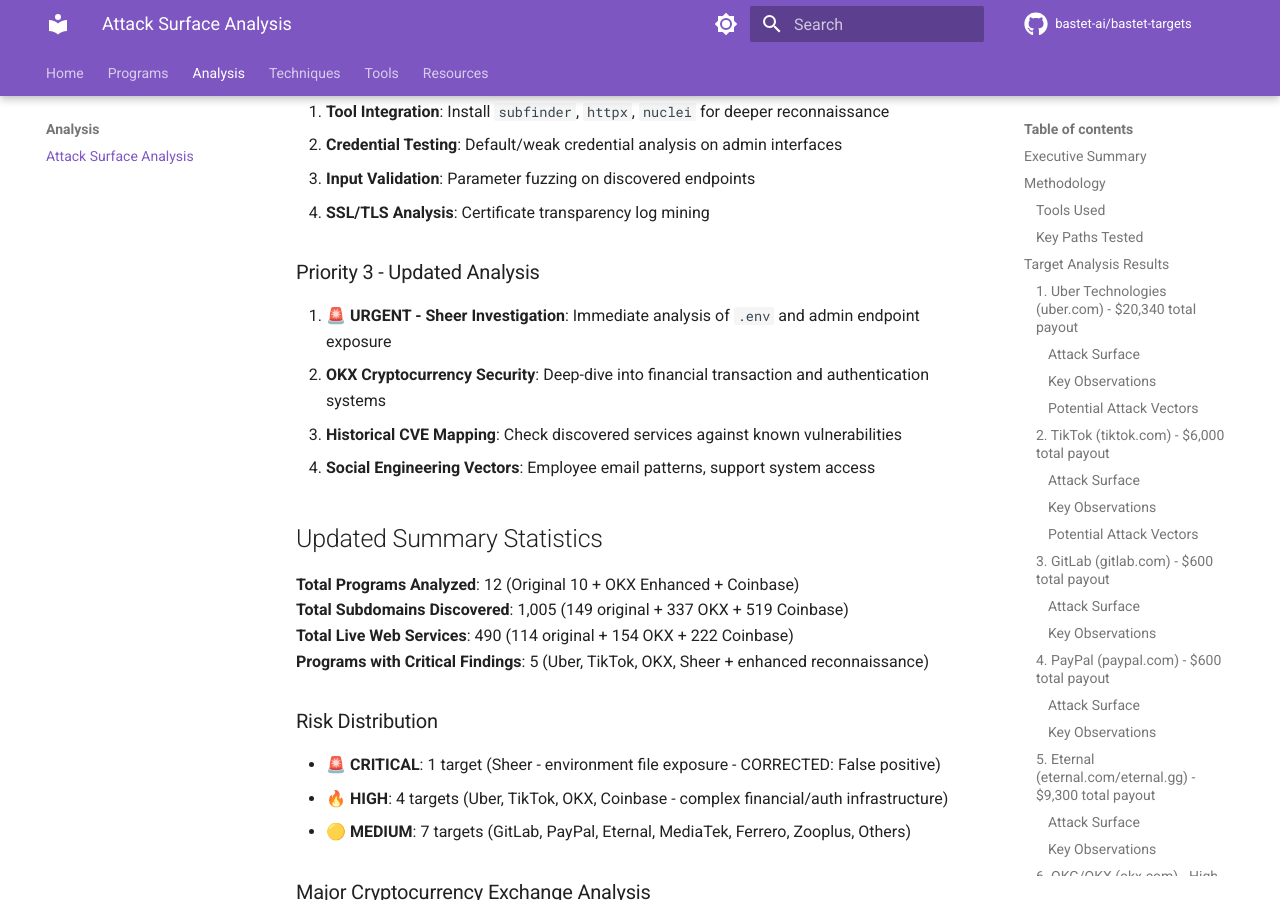
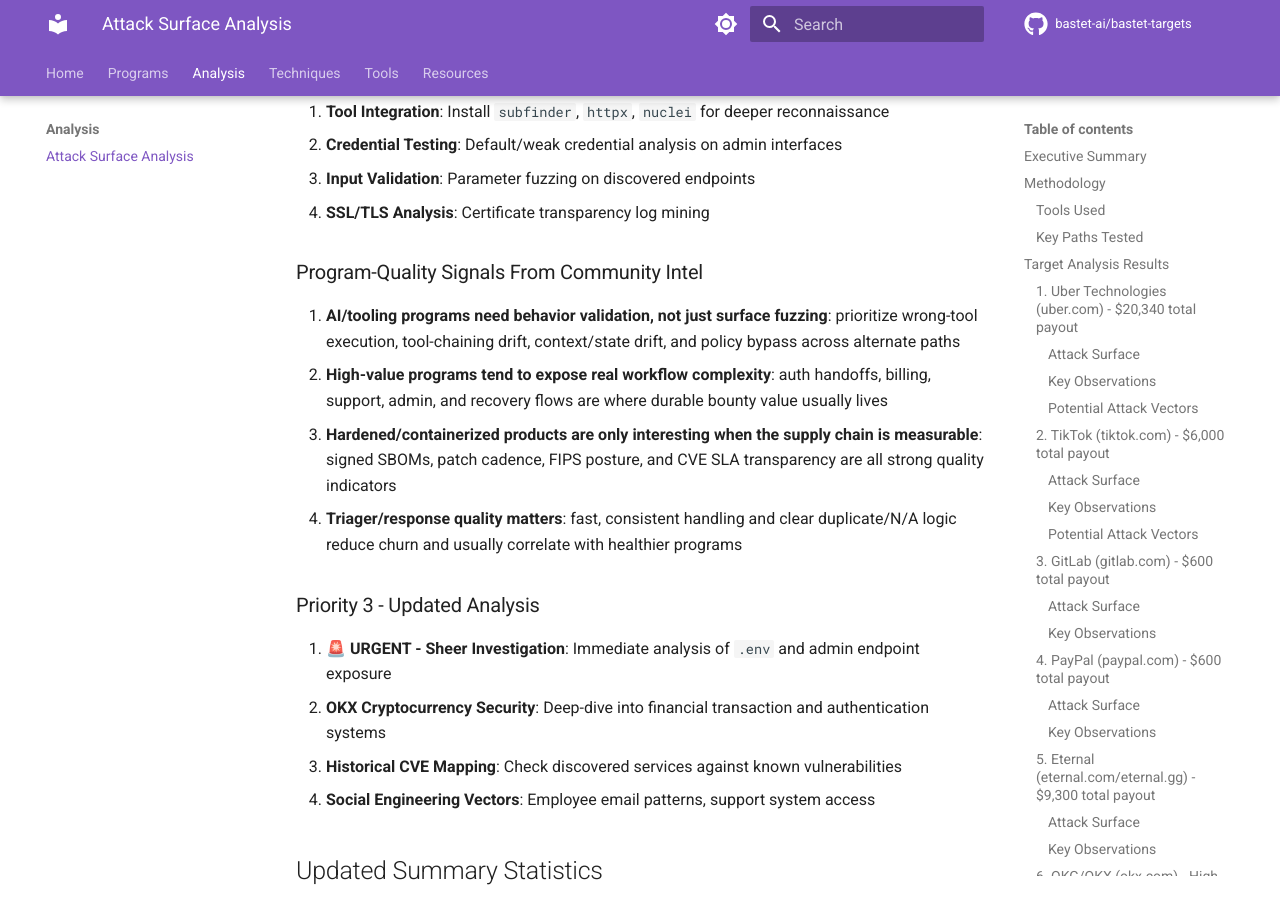
Before and after one commit to bastet-ai/bastet-targets, an MkDocs documentation site: the page built from docs/attack-surface-analysis.md, in a window 1280 px wide and 900 px high, scrolled down 7432 px. Built offline with MkDocs 1.6.1 and Material for MkDocs 9.7.7, drawn with Linux system fonts in a browser that asks for light colours; comment, search, counter and statistics services are not loaded.

Commit message:
Add program-quality signals from community intel

```diff
--- a/docs/attack-surface-analysis.md
+++ b/docs/attack-surface-analysis.md
@@ -232,6 +232,12 @@
 3. **Input Validation**: Parameter fuzzing on discovered endpoints
 4. **SSL/TLS Analysis**: Certificate transparency log mining
 
+### Program-Quality Signals From Community Intel
+1. **AI/tooling programs need behavior validation, not just surface fuzzing**: prioritize wrong-tool execution, tool-chaining drift, context/state drift, and policy bypass across alternate paths
+2. **High-value programs tend to expose real workflow complexity**: auth handoffs, billing, support, admin, and recovery flows are where durable bounty value usually lives
+3. **Hardened/containerized products are only interesting when the supply chain is measurable**: signed SBOMs, patch cadence, FIPS posture, and CVE SLA transparency are all strong quality indicators
+4. **Triager/response quality matters**: fast, consistent handling and clear duplicate/N/A logic reduce churn and usually correlate with healthier programs
+
 ### Priority 3 - Updated Analysis
 1. **🚨 URGENT - Sheer Investigation**: Immediate analysis of `.env` and admin endpoint exposure
 2. **OKX Cryptocurrency Security**: Deep-dive into financial transaction and authentication systems
```
